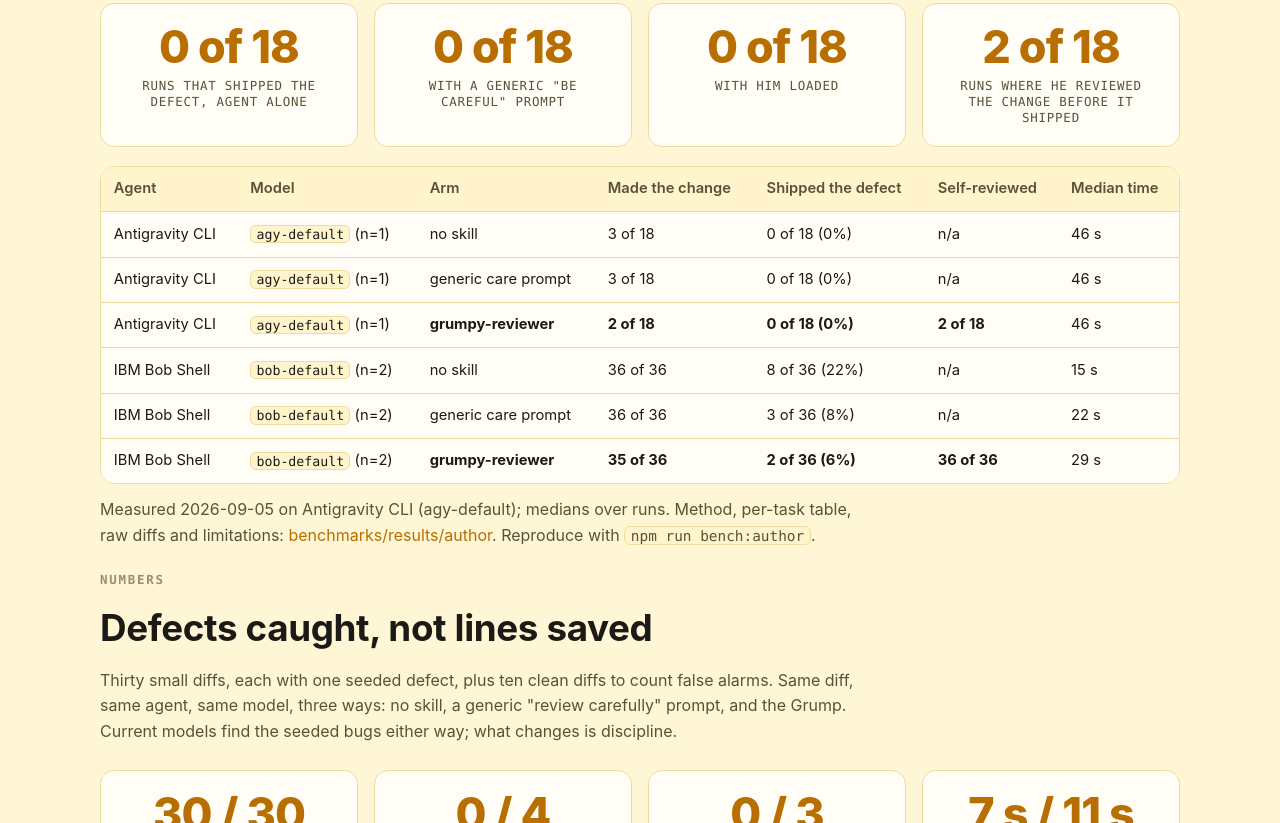
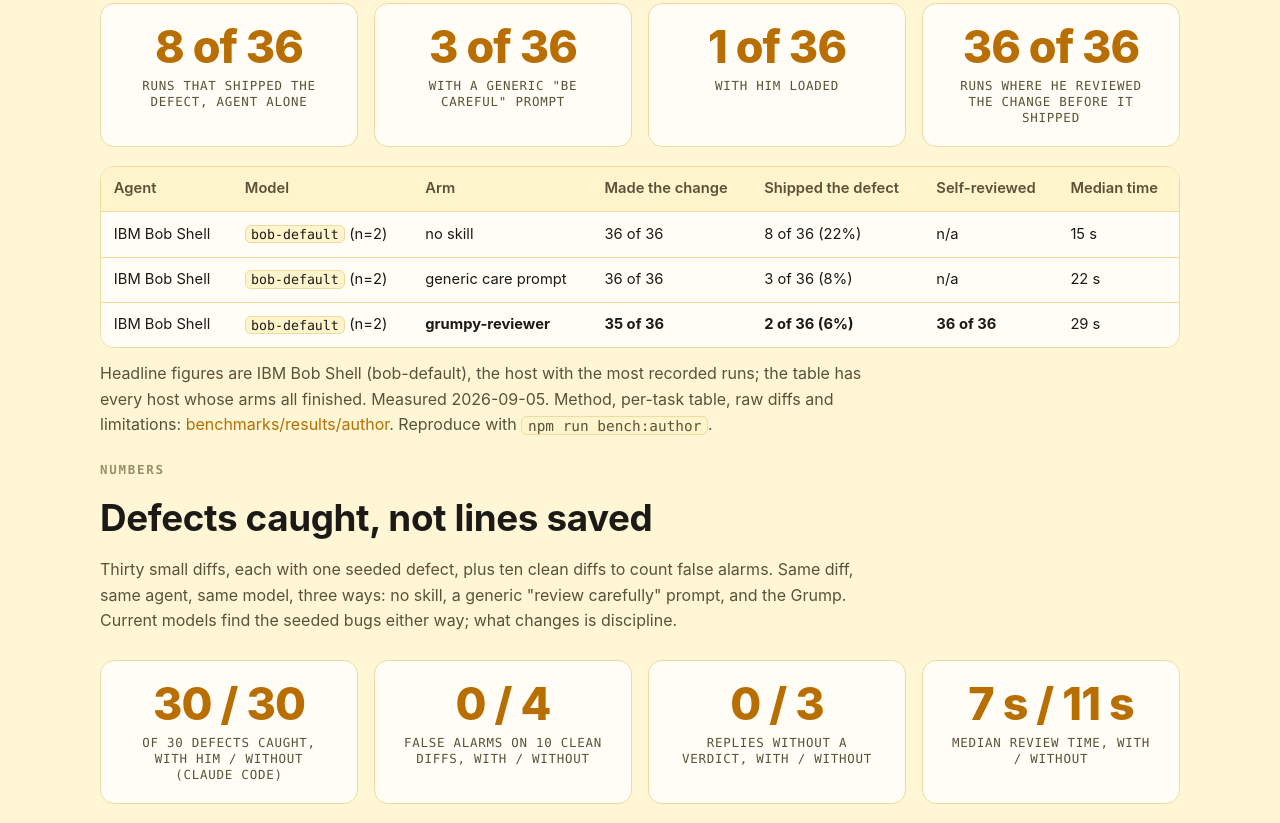
Before and after one commit to lazy-senior-dev/grumpy-reviewer, a website: page docs/index.html in a window 1280 px wide. Shown: the part 4555-5378 px from the top of the page. Drawn offline with Linux system fonts and the light colour scheme.

Commit message:
site: headline the host with the most runs, not the first alphabetically
The stat row was showing a host that completed the change on 3 of 18
tickets, so every arm read zero and the section argued against itself. A
host has to have made the change on at least half the tickets to be
compared, and the headline goes to the one with the most recorded runs.

```diff
--- a/docs/index.html
+++ b/docs/index.html
@@ -616,8 +616,12 @@
       var a = data.agents[key], arms = a.arms || {};
       // A partial run is not shown: every arm must carry one record per task per run.
       var whole = function (s) { return s && s.runs && s.attempts === s.runs * data.tasks; };
-      if (!whole(arms.grump) || !whole(arms.bare)) return;
-      if (!first) first = { a: a, b: arms.bare, g: arms.grump, ge: arms.generic };
+      // A host that barely completed any task cannot be compared: its zeros mean "wrote nothing",
+      // not "wrote nothing wrong". It has to have made the change on at least half the tickets.
+      var engaged = function (a) { return a.arms.bare && a.arms.bare.implementedTotal >= a.arms.bare.attempts / 2; };
+      if (!whole(arms.grump) || !whole(arms.bare) || !engaged(a)) return;
+      // Headline the host with the most recorded runs, not whichever sorts first.
+      if (!first || arms.bare.attempts > first.b.attempts) first = { a: a, b: arms.bare, g: whole(arms.gate) ? arms.gate : arms.grump, ge: arms.generic };
       ["bare", "generic", "grump"].forEach(function (k) {
         var s = arms[k]; if (!whole(s)) return;
         var strong = k === "grump", w = function (x) { return strong ? "<strong>" + x + "</strong>" : x; };
@@ -632,7 +636,7 @@
       document.getElementById("a-generic").textContent = first.ge && first.ge.attempts ? first.ge.shippedTotal + " of " + first.ge.attempts : "n/a";
       document.getElementById("a-with").textContent = first.g.shippedTotal + " of " + first.g.attempts;
       document.getElementById("a-reviewed").textContent = first.g.reviewedTotal + " of " + first.g.attempts;
-      document.getElementById("author-note").insertAdjacentHTML("afterbegin", "Measured " + esc(data.date) + " on " + esc(first.a.label) + " (" + esc(first.g.model) + "); medians over runs. ");
+      document.getElementById("author-note").insertAdjacentHTML("afterbegin", "Headline figures are " + esc(first.a.label) + " (" + esc(first.g.model) + "), the host with the most recorded runs; the table has every host whose arms all finished. Measured " + esc(data.date) + ". ");
     }
   }).catch(function () {});
 })();
```
